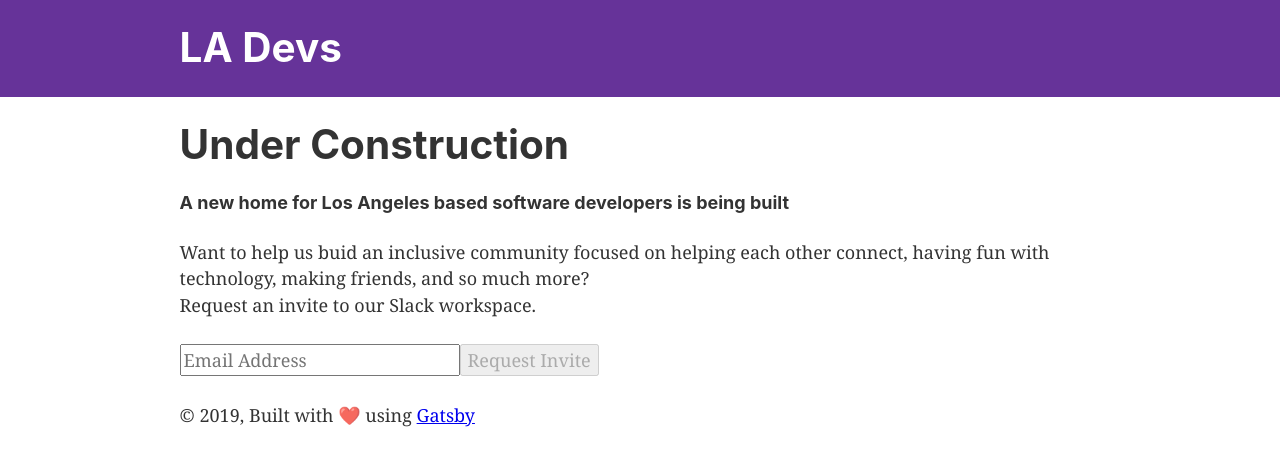
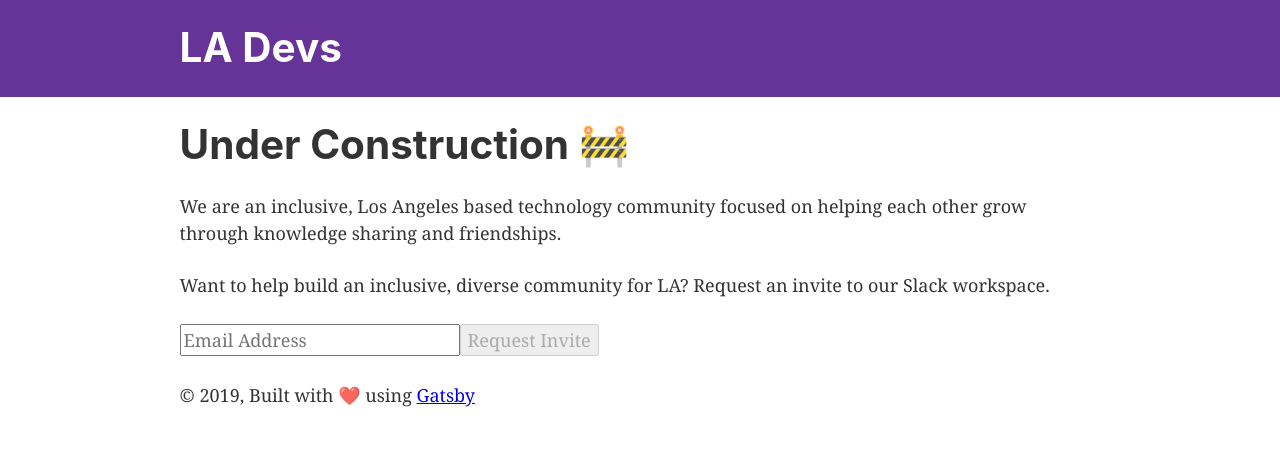
Before and after one commit to la-devs/ladevs.org, a Gatsby site: page / in a window 1280 px wide. Built offline with nearby package versions, Linux system fonts and the light colour scheme; Gatsby itself is replaced by a stand-in of ours.

Commit message:
Add mission statement to meta tags and landing page

```diff
--- a/gatsby-config.js
+++ b/gatsby-config.js
@@ -1,7 +1,7 @@
 module.exports = {
   siteMetadata: {
     title: `LA Devs`,
-    description: `A new home for Los Angeles based software developers is being built`,
+    description: `We are an inclusive, Los Angeles based technology community focused on helping each other grow through knowledge sharing and friendships`,
     author: `Jasmin && Ryan`,
   },
   plugins: [
--- a/src/pages/index.js
+++ b/src/pages/index.js
@@ -8,11 +8,12 @@ import { SEO_TAGS, SEO_TITLES } from '../utils/constants';
 const IndexPage = () => (
   <Layout>
     <SEO title={SEO_TITLES.homepage} keywords={SEO_TAGS} />
-    <h1>Under Construction</h1>
-    <h4>A new home for Los Angeles based software developers is being built</h4>
+    <h1>Under Construction <span role="img" aria-label="construction emoji">🚧</span></h1>
     <p>
-      Want to help us buid an inclusive community focused on helping each other connect, having fun with technology, making friends, and so much more?<br />
-      Request an invite to our Slack workspace.
+      We are an inclusive, Los Angeles based technology community focused on helping each other grow through knowledge sharing and friendships.
+    </p>
+    <p>
+      Want to help build an inclusive, diverse community for LA? Request an invite to our Slack workspace.
     </p>
 
     <SlackInviteForm />
```
